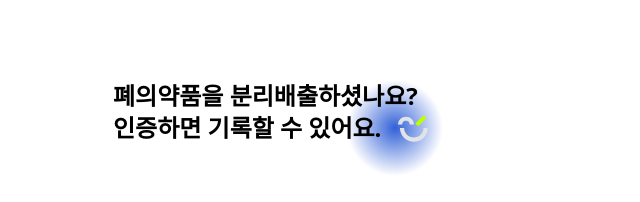
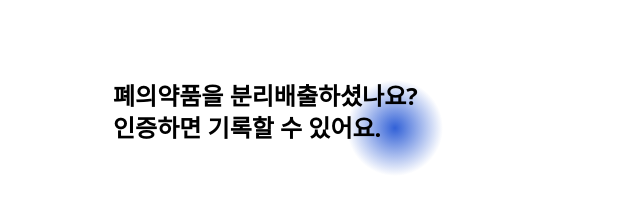
Before and after one commit to Re-pill/RePill_FE, a Next.js app: page /scan in a window 1280 px wide. Shown: the top 202 px of the page, without its empty margins (319-959 px from the left). Built offline with nearby package versions, Linux system fonts and the light colour scheme.

Commit message:
fix: remove face in scan page

```diff
--- a/src/app/scan/page.tsx
+++ b/src/app/scan/page.tsx
@@ -30,7 +30,6 @@ import {
   DropdownMenuRadioGroup,
   DropdownMenuRadioItem
 } from '@/components/ui/dropdown'
-import { HappyFace } from '@/components/icons/happy-face'
 import { PillButton } from '@/components/ui/button/pill-button'
 import { ChevronDown, Plus, CalendarIcon } from 'lucide-react'
 import { PillTextInput, PillTextInputRoot } from '@/components/ui/pill-text-input'
@@ -359,7 +358,6 @@ export default function ScanPage () {
         <span className='text-2xl font-bold'>
           인증하면 기록할 수 있어요.
         </span>
-        <HappyFace className='h-8 w-8' />
       </div>
       <ScanForm
         onSubmitSuccess={() => {
```
